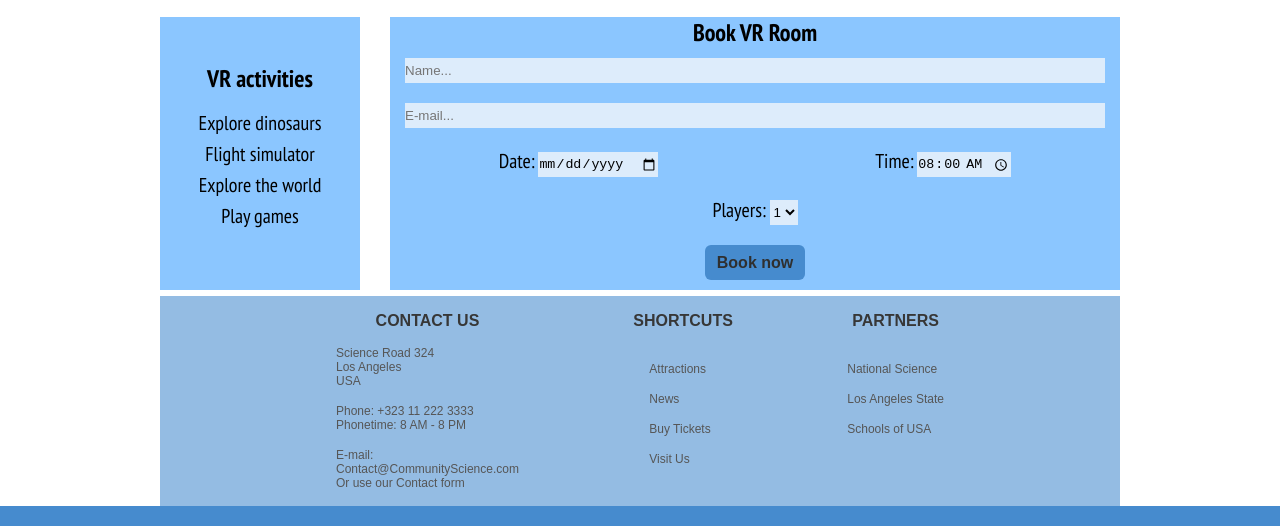
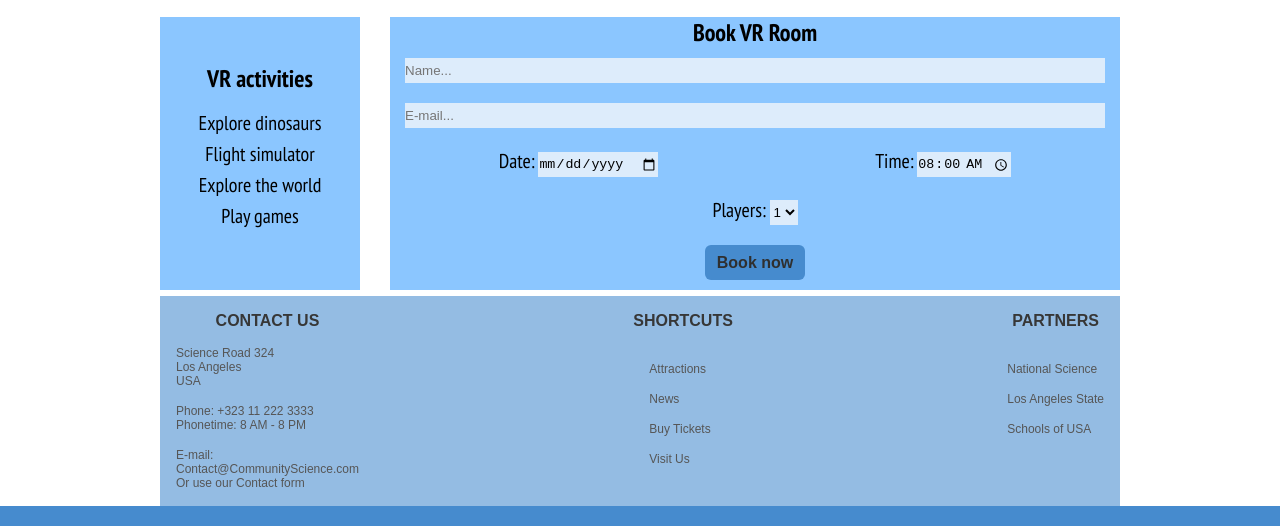
Before and after one commit to Zentaa1/SemesterProject1, a plain HTML site: page vrzone.html in a window 1280 px wide. Shown: the part 274-800 px from the top of the page. Drawn offline with Linux system fonts and the light colour scheme.

Commit message:
footer fix

```diff
--- a/vrzone.html
+++ b/vrzone.html
@@ -105,8 +105,7 @@
             </div>
         </main>
         <footer>
-            <div class="ffooter">
-            <div class="padding footer">
+            <div class="footer">
                 <div>
                     <h2>CONTACT US</h2>
                     <ul class="contact-ul">
@@ -139,8 +138,6 @@
                 </div>
             </div>
             <div class="underline">
-
-            </div>
             </div>
         </footer>
         <script src="scripts/hamburger.js"></script>
```
Also changed, not shown: artmuseum.html (+0 -3 lines), humanbody.html (+0 -3 lines), index.html (+0 -3 lines), news.html (+0 -3 lines), prehistoric.html (+0 -3 lines), science.html (+0 -3 lines), tickets.html (+0 -3 lines), vehicles.html (+0 -3 lines), visitus.html (+0 -3 lines).
